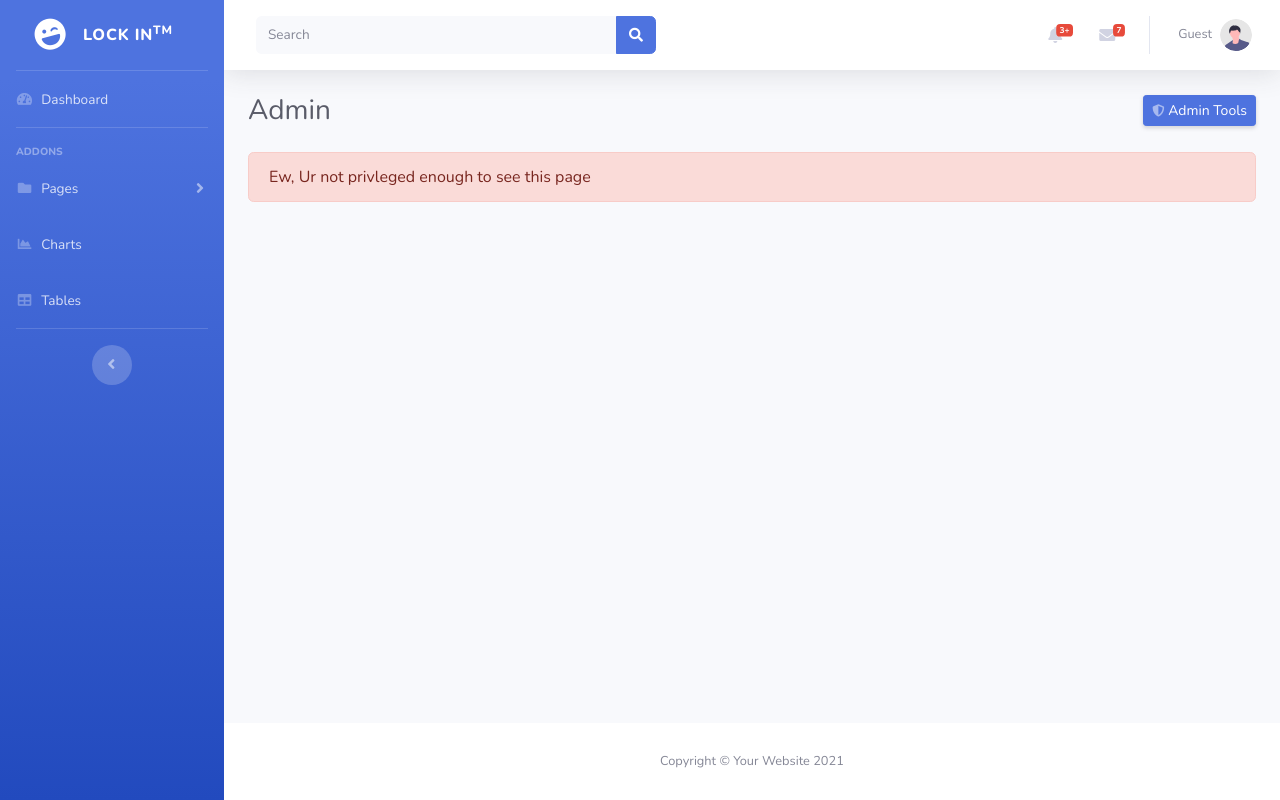
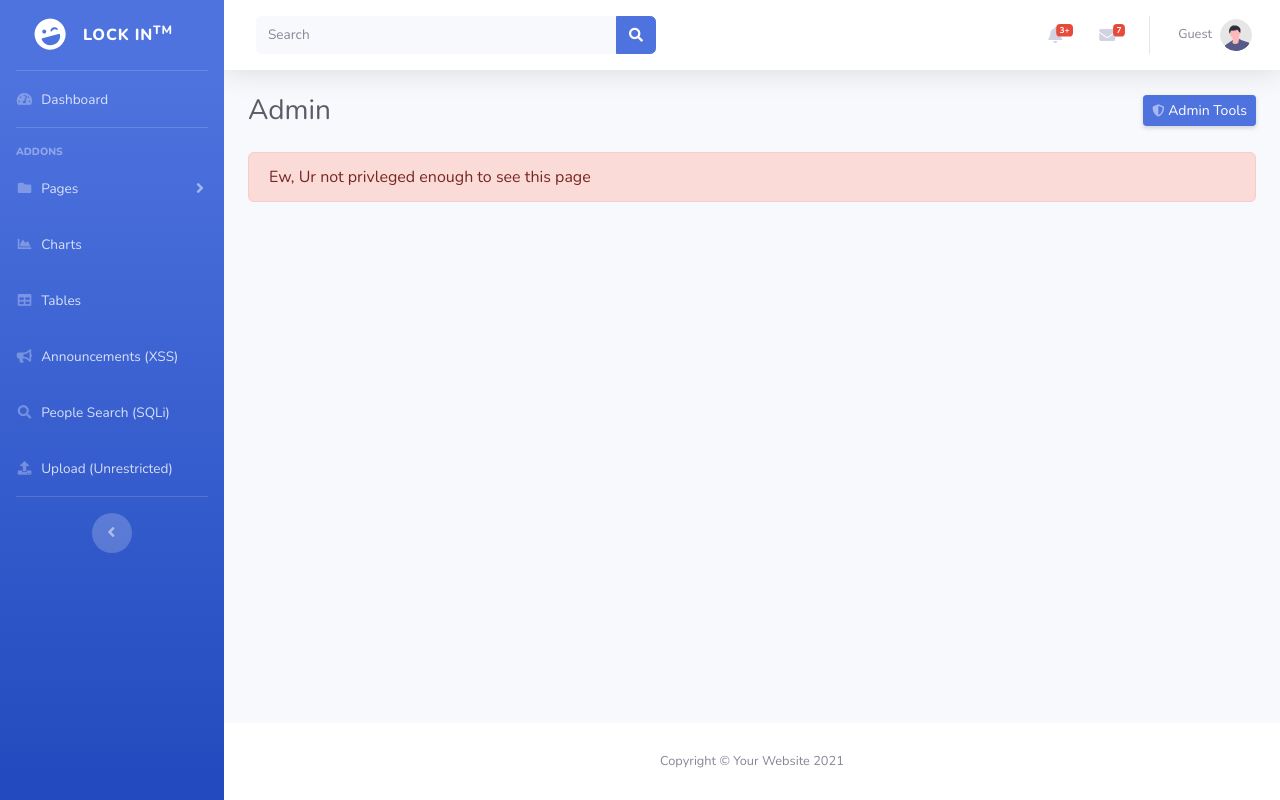
Before and after one commit to EmilyHan22/CITS3006-Project-2025, a Flask app: page /admin in a window 1280 px wide. Run offline with Flask 3, Linux system fonts and the light colour scheme; the visitor is signed in with stand-in values (Sample User, id 1); some libraries are stand-ins or nearby versions.

Commit message:
Add links to Nav Bar

```diff
--- a/templates/layout.html
+++ b/templates/layout.html
@@ -74,6 +74,28 @@
             <a class="nav-link" href="{{ url_for('tables') }}">
                 <i class="fas fa-fw fa-table"></i>
                 <span>Tables</span></a>
+        </li>
+
+        <!-- Demo vuln links -->
+        <li class="nav-item {% if request.endpoint == 'announce' %}active{% endif %}">
+            <a class="nav-link" href="{{ url_for('announce') }}">
+                <i class="fas fa-fw fa-bullhorn"></i>
+                <span>Announcements (XSS)</span>
+            </a>
+        </li>
+
+        <li class="nav-item {% if request.endpoint == 'people_search' %}active{% endif %}">
+            <a class="nav-link" href="{{ url_for('people_search') }}">
+                <i class="fas fa-fw fa-search"></i>
+                <span>People Search (SQLi)</span>
+            </a>
+        </li>
+
+        <li class="nav-item {% if request.endpoint == 'upload' %}active{% endif %}">
+            <a class="nav-link" href="{{ url_for('upload') }}">
+                <i class="fas fa-fw fa-upload"></i>
+                <span>Upload (Unrestricted)</span>
+            </a>
         </li>
 
         <!-- Divider -->
```
